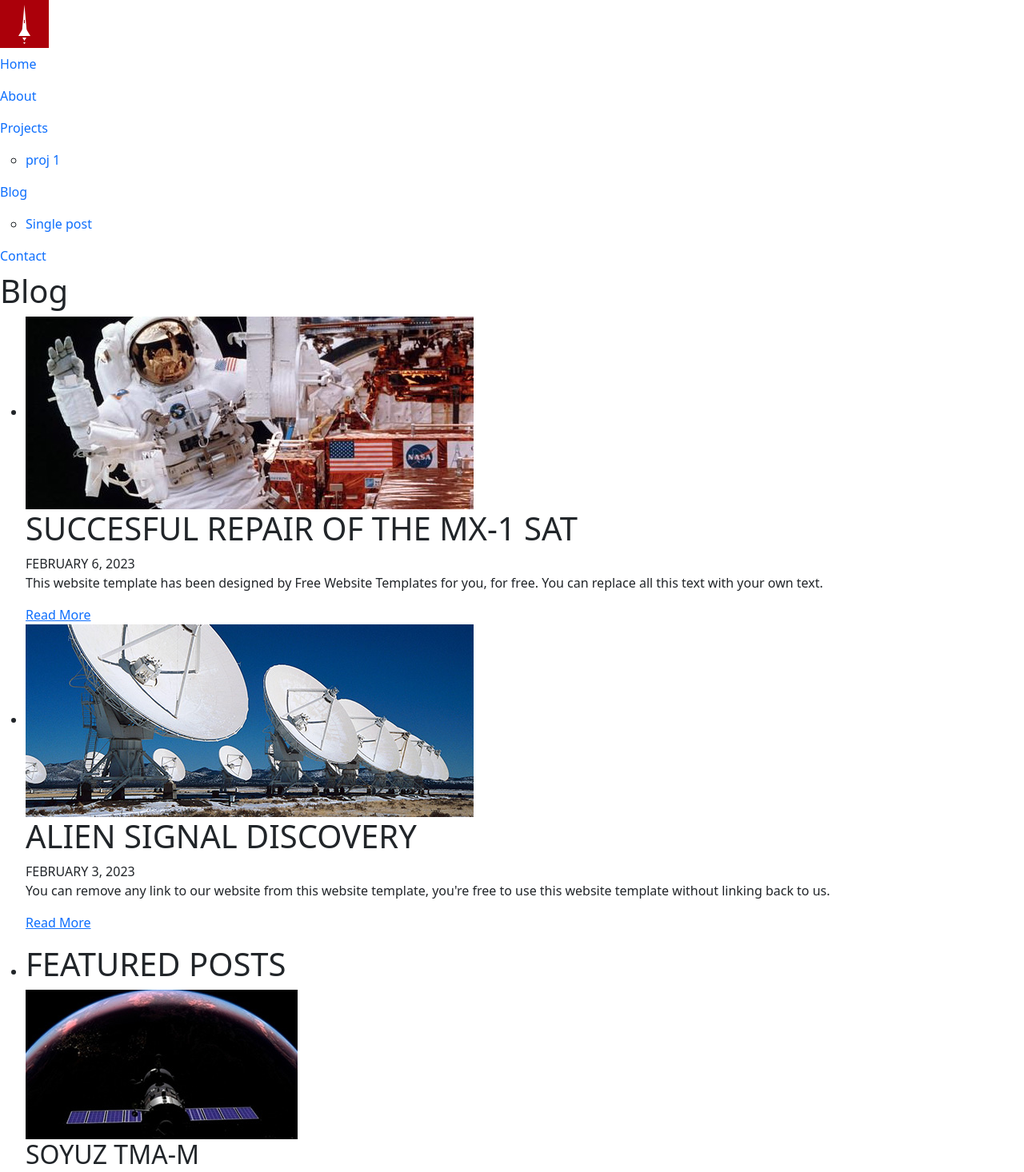
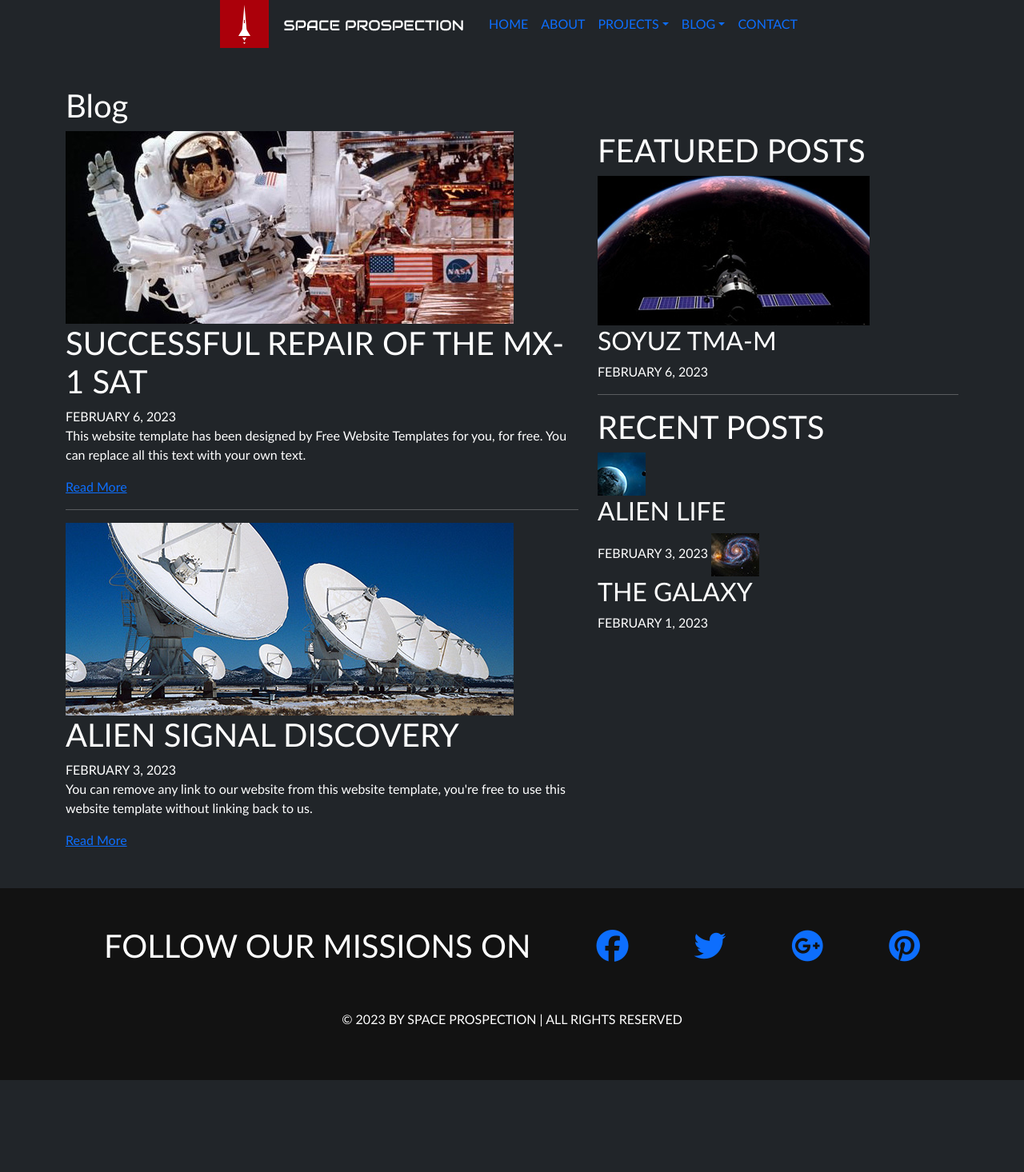
Before and after one commit to MaestreDniel/Soyuz-Bootstrap, a website: page src/blog.html in a window 1280 px wide. Shown: the top 1466 px of the page at 80% size. After the commit the page ends 1351 px from the top, so only its background shows below. Drawn offline with nearby package versions, Linux system fonts and the light colour scheme.

Commit message:
Index hecho provisionalmente, avances en blog

```diff
--- a/src/blog.html
+++ b/src/blog.html
@@ -5,108 +5,97 @@
     <meta name="viewport" content="width=device-width, initial-scale=1">
     <link href="css/custom.css" rel="stylesheet">
     <title>Soyuz Spacecraft</title>
+		<script src="https://kit.fontawesome.com/7521fefac0.js" crossorigin="anonymous"></script>
   </head>
 
-  <body>
+  <body class="bg-dark font-space text-white">
     <div id="page">
+
 			<header>
-			<div>
-				<a href="index.html" class="logo"><img src="images/logo.png" alt=""></a>
-				<ul class="navbar-nav me-auto">
+        <nav class="navbar navbar-expand-sm bg-dark justify-content-center p-0">
+          <a href="index.html" class="logo me-4"><img src="images/logo.png" alt=""></a>
+          <ul class="navbar-nav text-uppercase">
             <li class="nav-item">
               <a class="nav-link" href="index.html">Home</a>
             </li>
             <li class="nav-item">
-						<a class="nav-link" href="about.html">About</a>
+              <a class="nav-link" href="#">About</a>
             </li>
-					<li class="nav-item">
-						<a class="nav-link" href="projects.html">Projects</a>
-						<ul class="primary">
-							<li>
-								<a class="nav-link" href="proj1.html">proj 1</a>
+            <li class="nav-item dropdown">
+              <a class="nav-link dropdown-toggle" href="projects.html" id="navbarScrollingDropdown" role="button" data-bs-toggle="dropdown" aria-expanded="false">Projects</a>
+              <ul class="dropdown-menu" aria-labelledby="navbarScrollingDropdown">
+                <li><a class="dropdown-item" href="projects.html">Proj 1</a></li>
+              </ul>
             </li>
+            <li class="nav-item dropdown">
+              <a class="nav-link dropdown-toggle" href="blog.html" id="navbarScrollingDropdown" role="button" data-bs-toggle="dropdown" aria-expanded="false">Blog</a>
+              <ul class="dropdown-menu" aria-labelledby="navbarScrollingDropdown">
+                <li><a class="dropdown-item" href="blog.html">Single post</a></li>
               </ul>
             </li>
             <li class="nav-item">
-						<a class="nav-link" href="blog.html">Blog</a>
-						<ul class="secondary">
-							<li>
-								<a class="nav-link" href="singlepost.html">Single post</a>
+              <a class="nav-link" href="#">Contact</a>
             </li>
           </ul>
-					</li>
-					<li class="nav-item">
-						<a class="nav-link" href="contact.html">Contact</a>
-					</li>
-				</ul>
-			</div>
+        </nav>
       </header>
-		<main>
-			<div class="header">
-				<div>
+
+			<main class="container">
+				<div class="my-5 row">
 					<h1>Blog</h1>
-					<div class="article">
-						<ul>
-							<li>
+					<div class="col-7">
+
 								<a href="singlepost.html"><img src="images/astronaut.jpg" alt=""></a>
-								<h1>SUCCESFUL REPAIR OF THE MX-1 SAT</h1>
+								<h1>SUCCESSFUL REPAIR OF THE MX-1 SAT</h1>
 								<span>FEBRUARY 6, 2023</span>
 								<p>This website template has been designed by Free Website Templates for you, for free. You can replace all this text with your own text.</p>
 								<a href="singlepost.html" class="more">Read More</a>
-							</li>
-							<li>
+
+								<hr>
+
 								<a href="singlepost.html"><img src="images/satellite-dish.jpg" alt=""></a>
 								<h1>ALIEN SIGNAL DISCOVERY</h1>
 								<span>FEBRUARY 3, 2023</span>
 								<p>You can remove any link to our website from this website template, you're free to use this website template without linking back to us.</p>
 								<a href="singlepost.html" class="more">Read More</a>
-							</li>
-						</ul>
+
 					</div>
-					<div class="sidebar">
-						<ul>
-							<li>
+					<div class="col-5">
+
 						<h1>FEATURED POSTS</h1>
 						<a href="singlepost.html"><img src="images/moon-satellite.jpg" alt=""></a>
 						<h2>SOYUZ TMA-M</h2>
 						<span>FEBRUARY 6, 2023</span>
-							</li>
-							<li>
+
+						<hr>
+
 						<h1>RECENT POSTS</h1>
-								<ul>
-									<li>
+
 						<a href="singlepost.html"><img src="images/alien-life.jpg" alt=""></a>
 						<h2>ALIEN LIFE</h2>
 						<span>FEBRUARY 3, 2023</span>
-									</li>
-									<li>
+
 						<a href="singlepost.html"><img src="images/galaxy.jpg" alt=""></a>
 						<h2>THE GALAXY</h2>
 						<span>FEBRUARY 1, 2023</span>
-									</li>
-								</ul>
-							</li>
-						</ul>
-					</div>
+
 					</div>
 				</div>
 			</main>
 
-		<footer>
-			<div class="connect">
-				<div>
-					<h1>FOLLOW OUR  MISSIONS ON</h1>
-					<div>
-						<a href="http://freewebsitetemplates.com/go/facebook/" class="facebook">facebook</a>
-						<a href="http://freewebsitetemplates.com/go/twitter/" class="twitter">twitter</a>
-						<a href="http://freewebsitetemplates.com/go/googleplus/" class="googleplus">googleplus</a>
-						<a href="http://pinterest.com/fwtemplates/" class="pinterest">pinterest</a>
+			<footer class="container-fluid px-0 mt-5 text-white">
+				<div class="row g-0 p-5 text-white bg-darker">
+					<div class="d-flex flex-row justify-content-evenly">
+						<h1>FOLLOW OUR MISSIONS ON</h1>
+						<div><a class="h1" href="#"><i class="fab fa-facebook"></i></a></div>
+						<div><a class="h1" href="#"><i class="fab fa-twitter"></i></a></div>
+						<div><a class="h1" href="#"><i class="fab fa-google-plus"></i></a></div>
+						<div><a class="h1" href="#"><i class="fab fa-pinterest"></i></a></div>
 					</div>
-				</div>
-			</div>
-			<div class="footnote">
+					<div class="footnote text-center mt-5">
 						<div>
 							<p>&copy; 2023 BY SPACE PROSPECTION | ALL RIGHTS RESERVED</p>
+						</div>
 					</div>
 				</div>
 			</footer>
--- a/src/scss/custom.scss
+++ b/src/scss/custom.scss
@@ -17,6 +17,14 @@
 
 .xxl-font {
   font-size: calc(1.375rem + 3vw);
+}
+
+.font-space {
+  font-family: audiowide-regular-webfont;
+}
+
+.bg-darker {
+  background-color: #121212;
 }
 
 /* // Option B: Include parts of Bootstrap
```
Also changed, not shown: src/index.html (+19 -24 lines), src/css/custom.css, 1 other file. Lines whose indentation alone changed are shown as unchanged.
